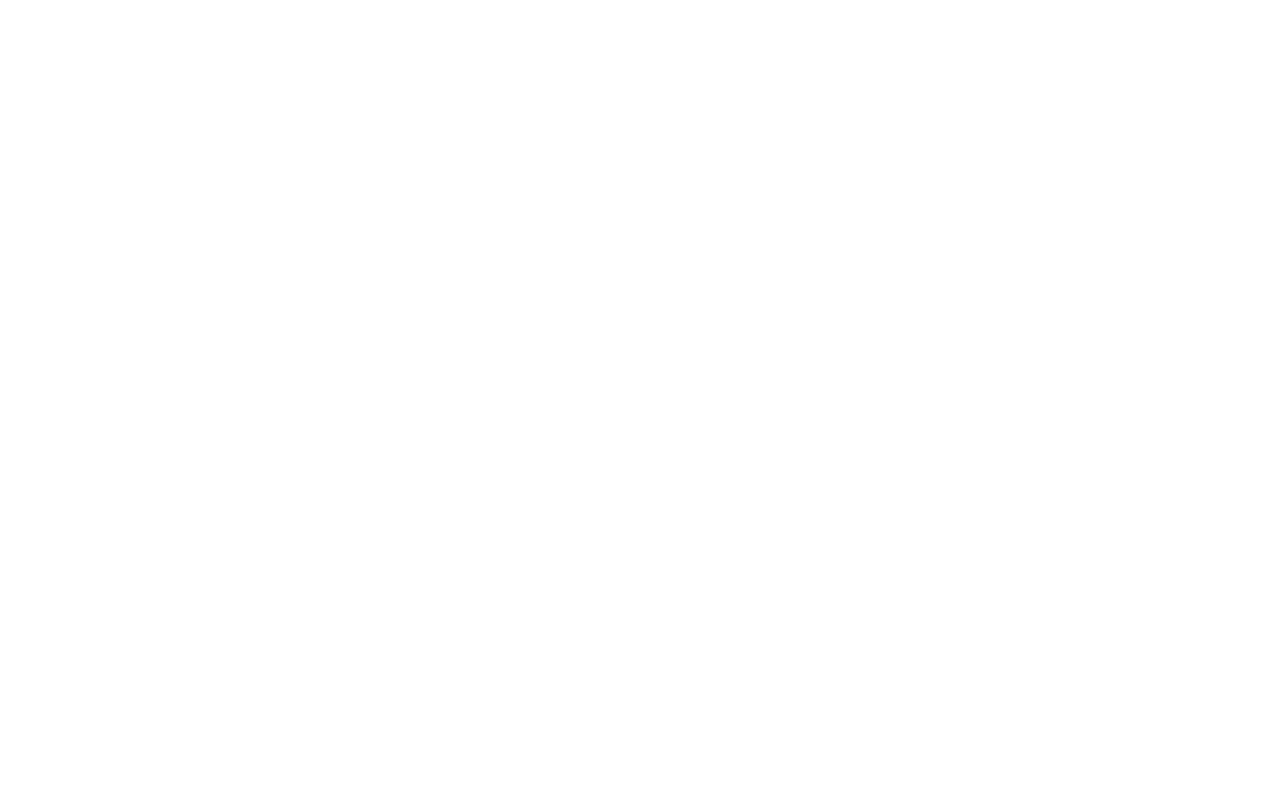
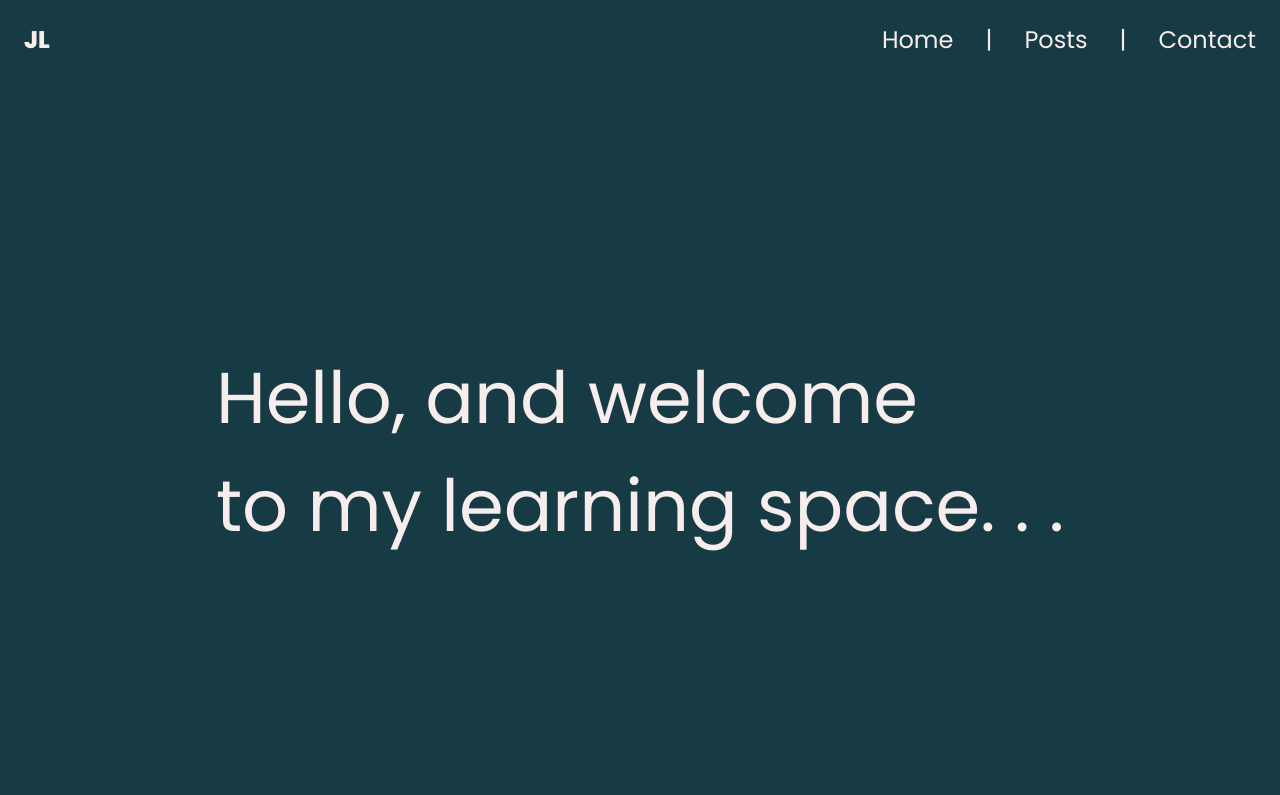
Before and after one commit to Barwolf/Blog, a plain HTML site: page index.html in a window 1280 px wide. Drawn offline with Linux system fonts and the light colour scheme.

Commit message:
added home page and style

```diff
--- a/index.html
+++ b/index.html
@@ -1,11 +1,34 @@
 <!DOCTYPE html>
 <html lang="en">
-<head>
-  <meta charset="UTF-8">
-  <meta name="viewport" content="width=device-width, initial-scale=1.0">
-  <title>Blog</title>
-</head>
-<body>
+  <head>
+    <meta charset="UTF-8" />
+    <meta name="viewport" content="width=device-width, initial-scale=1.0" />
+    <link rel="preconnect" href="https://fonts.googleapis.com" />
+    <link rel="preconnect" href="https://fonts.gstatic.com" crossorigin />
+    <link
+      href="https://fonts.googleapis.com/css2?family=Orbitron:wght@400..900&family=Poppins:ital,wght@0,100;0,200;0,300;0,400;0,500;0,600;0,700;0,800;0,900;1,100;1,200;1,300;1,400;1,500;1,600;1,700;1,800;1,900&display=swap"
+      rel="stylesheet"
+    />
+    <link rel="stylesheet" href="styles.css" />
+    <title>Blog</title>
+  </head>
+  <body>
+    <div class="nav">
+      <ul>
+        <li class="logo"><a>JL</a></li>
+        <li><a>Contact</a></li>
+        <li>|</li>
+        <li><a>Posts</a></li>
+        <li>|</li>
+        <li><a>Home</a></li>
+      </ul>
+    </div>
 
-</body>
+    <div id="hero">
+      <h1>
+        Hello, and welcome <br />
+        to my learning space. . .
+      </h1>
+    </div>
+  </body>
 </html>
--- a/styles.css
+++ b/styles.css
@@ -0,0 +1,56 @@
+:root {
+  --background: #173B45;
+  --accent: #F8EDED;
+}
+
+* {
+  margin: 0;
+  padding: 0;
+  color: var(--accent);
+  font-family: 'Poppins', 'Courier New', Courier, monospace;
+  background-color: var(--background);
+}
+
+.nav {
+  background-color: var(--background);
+  padding: .5rem;
+  height: 12vh;
+}
+
+.logo {
+  float: left;
+  font-weight: 800;
+}
+
+ul {
+  list-style-type: none;
+  margin: 0;
+  padding: 0;
+  overflow: hidden;
+}
+
+li {
+  float: right;
+  font-size: 1.5rem;
+  display: block;
+  text-align: center;
+  padding: 14px 16px;
+  text-decoration: none;
+}
+
+a:hover {
+  cursor: pointer;
+}
+
+h1 {
+  font-weight: 400;
+  font-size: 4.5rem;
+}
+
+#hero {
+  background-color: var(--background);
+  display: flex;
+  justify-content: center;
+  align-items: center;
+  height: 85vh;
+}
```
